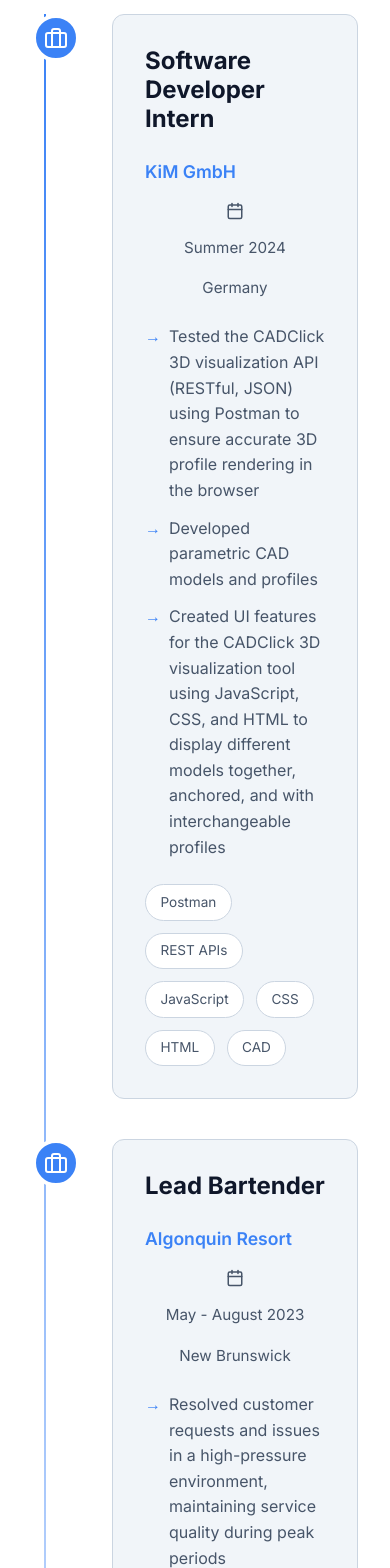
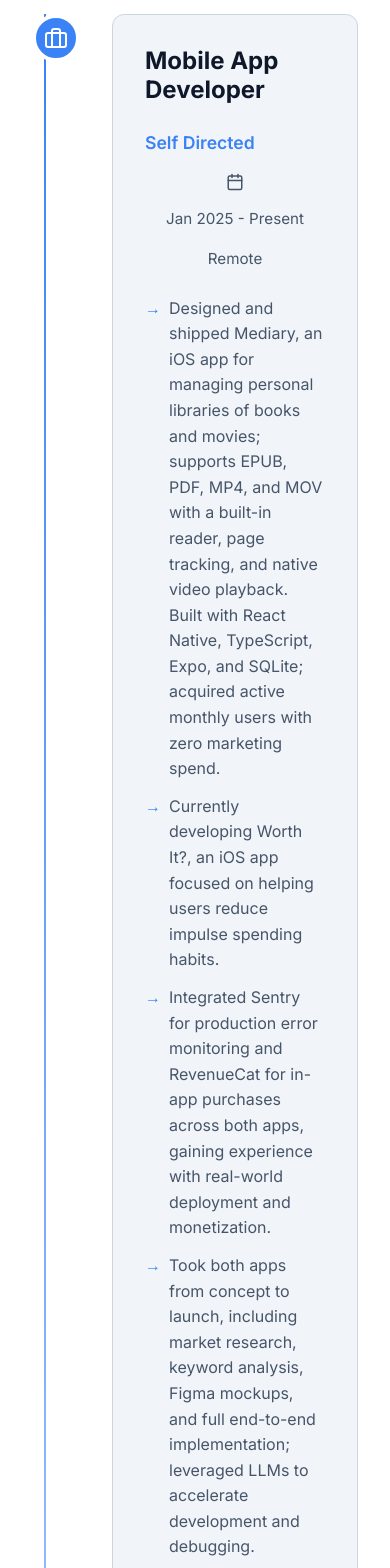
Before and after one commit to TheRyanStudio/work-portfolio, a React (Vite) app: page / in a window 390 px wide. Shown: the part 10400-11968 px from the top of the page. Built offline with nearby package versions, Linux system fonts and the light colour scheme.

Commit message:
Update experience entries in Experience component
Added a new experience entry for a Mobile App Developer role, detailing responsibilities and technologies used. Removed the Lead Bartender role and updated the Server role period.

```diff
--- a/src/components/Experience.jsx
+++ b/src/components/Experience.jsx
@@ -5,6 +5,19 @@
   const [hoveredIndex, setHoveredIndex] = useState(null);
 
   const experiences = [
+        {
+      role: "Mobile App Developer",
+      company: "Self Directed",
+      location: "Remote",
+      period: "Jan 2025 - Present",
+      descriptions: [
+        "Designed and shipped Mediary, an iOS app for managing personal libraries of books and movies; supports EPUB, PDF, MP4, and MOV with a built-in reader, page tracking, and native video playback. Built with React Native, TypeScript, Expo, and SQLite; acquired active monthly users with zero marketing spend.",
+        "Currently developing Worth It?, an iOS app focused on helping users reduce impulse spending habits.",
+        "Integrated Sentry for production error monitoring and RevenueCat for in-app purchases across both apps, gaining experience with real-world deployment and monetization.",
+        "Took both apps from concept to launch, including market research, keyword analysis, Figma mockups, and full end-to-end implementation; leveraged LLMs to accelerate development and debugging."
+      ],
+      tech: ["Typescript", "React Native", "Expo", "Figma"],
+    },
     {
       role: "Software Developer Intern",
       company: "KiM GmbH",
@@ -16,17 +29,6 @@
         "Created UI features for the CADClick 3D visualization tool using JavaScript, CSS, and HTML to display different models together, anchored, and with interchangeable profiles",
       ],
       tech: ["Postman", "REST APIs", "JavaScript", "CSS", "HTML", "CAD"],
-    },
-    {
-      role: "Lead Bartender",
-      company: "Algonquin Resort",
-      location: "New Brunswick",
-      period: "May - August 2023",
-      descriptions: [
-        "Resolved customer requests and issues in a high-pressure environment, maintaining service quality during peak periods",
-        "Managed inventory tracking and documentation for 50+ products, ensuring accurate stock levels",
-      ],
-      tech: ["Customer Service", "Inventory Management", "Leadership"],
     },
     {
       role: "Server",
```
